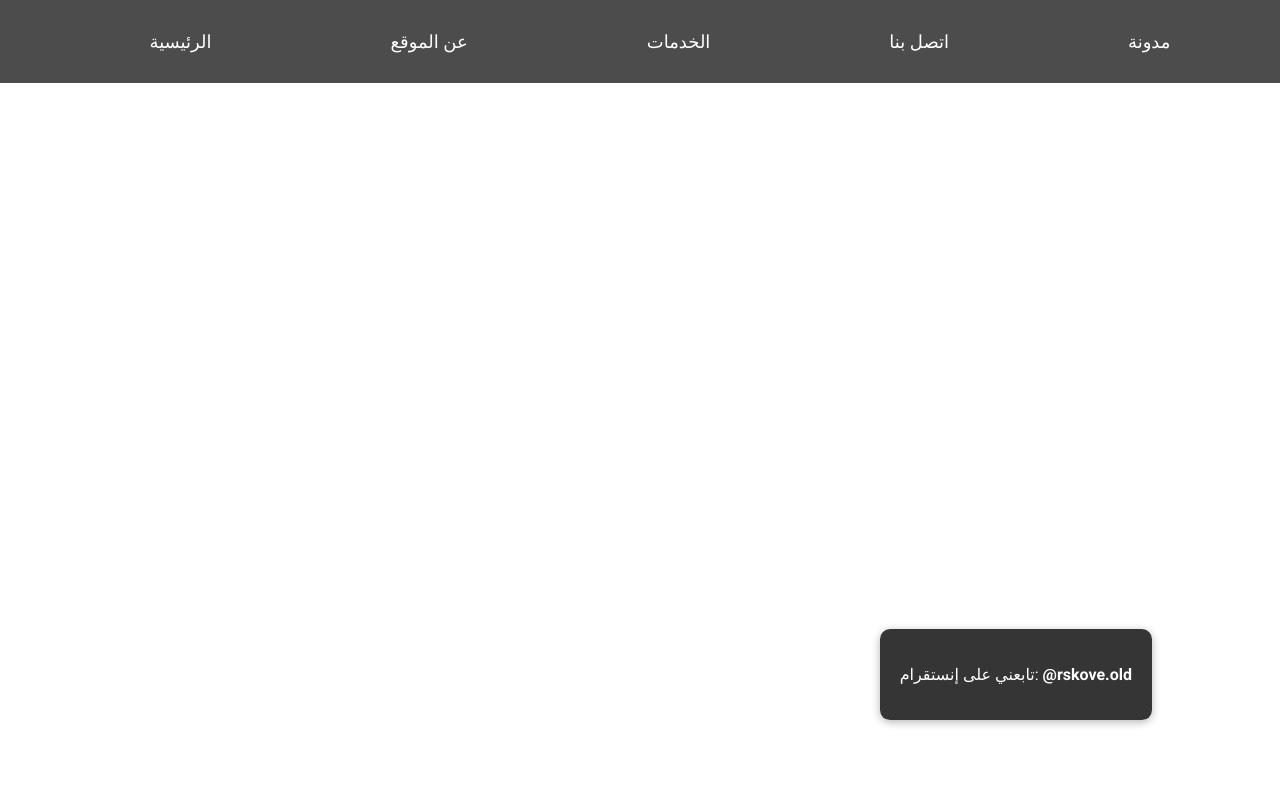
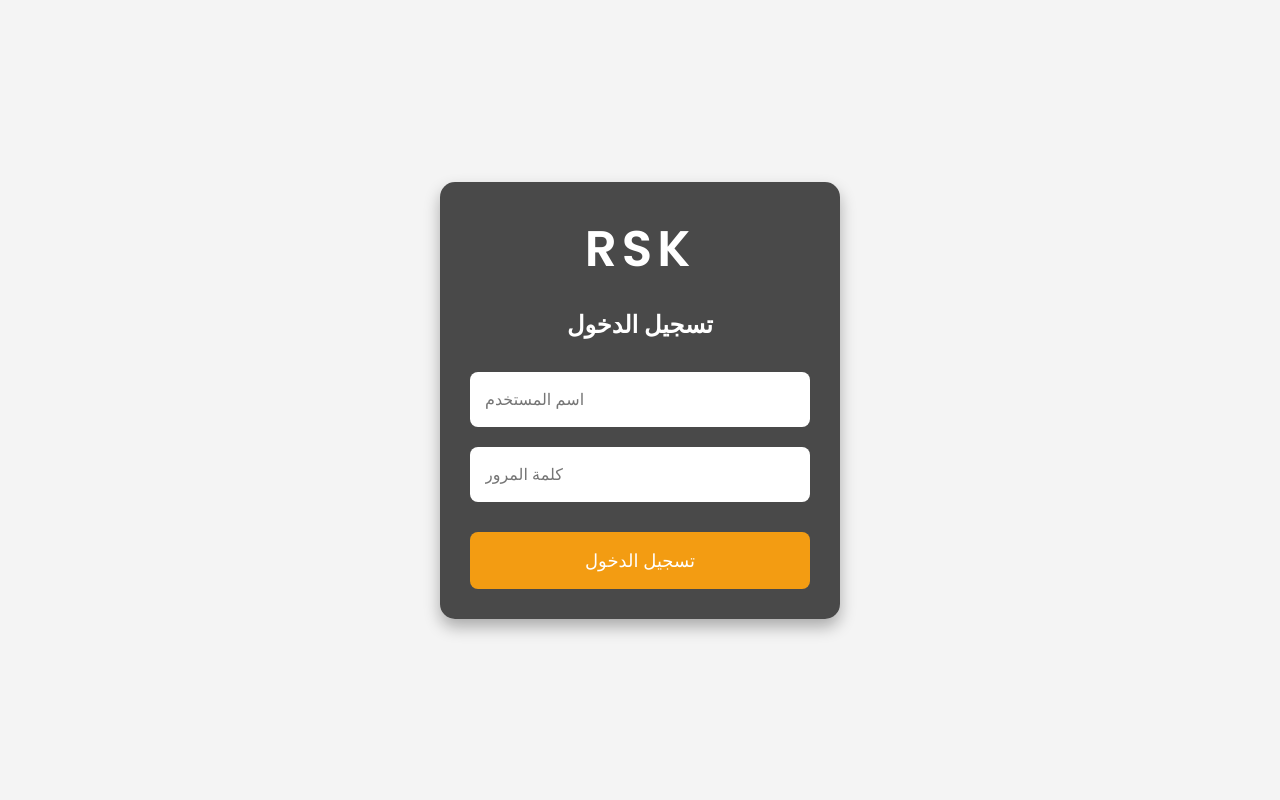
Before and after one commit to trioqx/RSK, a plain HTML site: page index.html in a window 1280 px wide. Shown: the top 800 px of the page. Drawn offline with Linux system fonts and the light colour scheme.

Commit message:
Add files via upload

```diff
--- a/index.html
+++ b/index.html
@@ -3,35 +3,32 @@
 <head>
     <meta charset="UTF-8">
     <meta name="viewport" content="width=device-width, initial-scale=1.0">
-    <title>RSK</title>
-    <link href="https://fonts.googleapis.com/css2?family=Roboto:wght@400;700&display=swap" rel="stylesheet">
+    <title>RSK - تسجيل الدخول</title>
+    <link href="https://fonts.googleapis.com/css2?family=Poppins:wght@400;500;600&display=swap" rel="stylesheet">
     <link rel="stylesheet" href="styles.css">
 </head>
 <body>
-    <!-- الشريط العلوي -->
-    <nav>
-        <ul>
-            <li><a href="#">الرئيسية</a></li>
-            <li><a href="#">عن الموقع</a></li>
-            <li><a href="#">الخدمات</a></li>
-            <li><a href="#">اتصل بنا</a></li>
-            <li><a href="#">مدونة</a></li>
-        </ul>
-    </nav>
 
-    <!-- خلفية الأنمي -->
-    <section class="hero">
-        <h1 class="title">RSK</h1>
-    </section>
-
-    <!-- النافذة المنبثقة - إنستقرام -->
-    <div class="popup">
-        <p>تابعني على إنستقرام: <strong>@rskove.old</strong></p>
+    <div class="header">
+        <div class="time-and-theme">
+            <div id="time" class="time"></div>
+            <button id="theme-toggle" class="theme-toggle">
+                <span id="sun-icon" class="theme-icon">🌞</span>
+                <span id="moon-icon" class="theme-icon">🌙</span>
+            </button>
+        </div>
     </div>
 
-    <!-- الساعة في الزاوية اليمنى -->
-    <div id="clock"></div>
+    <div class="login-container">
+        <h1 id="rsk-text" class="rsk-text">RSK</h1>
+        <h2>تسجيل الدخول</h2>
+        <form action="#" id="login-form">
+            <input type="text" id="username" placeholder="اسم المستخدم" required>
+            <input type="password" id="password" placeholder="كلمة المرور" required>
+            <button type="submit">تسجيل الدخول</button>
+        </form>
+    </div>
 
-    <script src="script.js"></script>
+    <script src="scripts.js"></script>
 </body>
 </html>
--- a/script.js
+++ b/script.js
@@ -1,27 +1,53 @@
-// الساعة الرقمية
-function updateClock() {
+// ساعة حية
+function updateTime() {
+    const timeElement = document.getElementById("time");
     const now = new Date();
-    const hours = now.getHours().toString().padStart(2, '0');
-    const minutes = now.getMinutes().toString().padStart(2, '0');
-    const seconds = now.getSeconds().toString().padStart(2, '0');
+    let hours = now.getHours();
+    let minutes = now.getMinutes();
+    let seconds = now.getSeconds();
+    minutes = minutes < 10 ? "0" + minutes : minutes;
+    seconds = seconds < 10 ? "0" + seconds : seconds;
 
-    document.getElementById('clock').innerText = `${hours}:${minutes}:${seconds}`;
+    timeElement.textContent = hours + ":" + minutes + ":" + seconds;
 }
 
-setInterval(updateClock, 1000);
+// تحديث الساعة كل ثانية
+setInterval(updateTime, 1000);
 
-// إظهار النافذة المنبثقة
-setTimeout(() => {
-    document.querySelector('.popup').style.display = 'block';
-    document.querySelector('.popup').style.opacity = '1';
-}, 3000); // ظهور النافذة بعد 3 ثوان
+// إضافة الأنميشن لكلمة "RSK"
+document.addEventListener("DOMContentLoaded", () => {
+    const rskText = document.getElementById("rsk-text");
+    const letters = rskText.textContent.split("");
+    rskText.innerHTML = "";
 
-// تأثيرات التمرير
-window.addEventListener('scroll', () => {
-    const sections = document.querySelectorAll('section');
-    sections.forEach(section => {
-        if (window.scrollY + window.innerHeight > section.offsetTop) {
-            section.classList.add('visible');
-        }
+    letters.forEach((letter, index) => {
+        const span = document.createElement("span");
+        span.textContent = letter;
+        span.style.animationDelay = `${index * 0.1}s`;
+        rskText.appendChild(span);
     });
 });
+
+// التبديل بين الوضع النهاري والوضع الليلي
+const themeToggleButton = document.getElementById("theme-toggle");
+const moonIcon = document.getElementById("moon-icon");
+const sunIcon = document.getElementById("sun-icon");
+
+themeToggleButton.addEventListener("click", () => {
+    document.body.classList.toggle("dark-mode");
+    moonIcon.style.display = moonIcon.style.display === "none" ? "inline" : "none";
+    sunIcon.style.display = sunIcon.style.display === "none" ? "inline" : "none";
+});
+
+// التفاعل مع النموذج
+document.getElementById("login-form").addEventListener("submit", function(event) {
+    event.preventDefault();
+    const username = document.getElementById("username").value;
+    const password = document.getElementById("password").value;
+
+    if (username === "user" && password === "password") {
+        alert("تم تسجيل الدخول بنجاح!");
+    } else {
+        alert("اسم المستخدم أو كلمة المرور غير صحيحة.");
+    }
+});
--- a/styles.css
+++ b/styles.css
@@ -1,141 +1,155 @@
-/* إعدادات عامة */
-body {
-    font-family: 'Roboto', sans-serif;
+/* إضافة بعض الأساسيات */
+* {
     margin: 0;
     padding: 0;
     box-sizing: border-box;
-    overflow-x: hidden;
+    font-family: 'Poppins', sans-serif;
 }
 
-/* الشريط العلوي */
-nav {
-    position: fixed;
-    top: 0;
-    left: 0;
-    right: 0;
-    background-color: rgba(0, 0, 0, 0.7);
-    padding: 15px 20px;
-    z-index: 10;
-    transition: all 0.3s ease;
-}
-
-nav ul {
-    list-style: none;
-    display: flex;
-    justify-content: space-around;
-}
-
-nav ul li {
-    display: inline;
-}
-
-nav ul li a {
-    color: white;
-    text-decoration: none;
-    font-size: 18px;
-    transition: all 0.3s ease;
-}
-
-nav ul li a:hover {
-    color: #f0f0f0;
-    text-shadow: 0 0 10px rgba(255, 255, 255, 0.8);
-}
-
-/* خلفية الأنمي */
-.hero {
-    background: url('your-anime-image.jpg') no-repeat center center;
-    background-size: cover;
-    height: 100vh;
+body {
+    background: #f4f4f4;
     display: flex;
     justify-content: center;
     align-items: center;
-    color: white;
-    font-size: 6rem;
-    text-shadow: 2px 2px 6px rgba(0, 0, 0, 0.7);
-    animation: heroAnimation 10s infinite alternate;
+    height: 100vh;
+    overflow: hidden;
+    transition: background-color 0.3s ease;
 }
 
-/* التأثيرات على النص */
-@keyframes heroAnimation {
-    0% {
-        transform: translateY(0);
-        opacity: 1;
-    }
-    50% {
-        transform: translateY(-20px);
-        opacity: 0.8;
-    }
-    100% {
-        transform: translateY(0);
-        opacity: 1;
-    }
+/* تصميم الهيدر */
+.header {
+    position: absolute;
+    top: 10px;
+    left: 50%;
+    transform: translateX(-50%);
+    display: flex;
+    justify-content: space-between;
+    width: 100%;
+    padding: 10px 20px;
 }
 
-/* النافذة المنبثقة */
-.popup {
-    position: fixed;
-    bottom: 10%;
-    right: 10%;
-    background-color: rgba(0, 0, 0, 0.8);
-    color: white;
-    padding: 20px;
-    border-radius: 10px;
-    box-shadow: 0 2px 10px rgba(0, 0, 0, 0.3);
-    display: none;
-    opacity: 0;
-    animation: popupAnimation 3s forwards;
+/* التصميم الزمني (الساعة) */
+.time-and-theme {
+    display: flex;
+    align-items: center;
 }
 
-@keyframes popupAnimation {
-    0% {
-        opacity: 0;
-        transform: translateY(20px);
-    }
-    100% {
-        opacity: 1;
-        transform: translateY(0);
-    }
+.time {
+    font-size: 18px;
+    color: #333;
+    margin-right: 15px;
 }
 
-/* الساعة الرقمية */
-#clock {
-    position: fixed;
-    top: 10px;
-    right: 20px;
-    font-size: 2rem;
-    color: white;
-    font-weight: bold;
+.theme-toggle {
+    background-color: transparent;
+    border: none;
+    font-size: 24px;
+    cursor: pointer;
 }
 
-/* إضافة تأثيرات متقدمة */
-@keyframes fadeIn {
-    from { opacity: 0; }
-    to { opacity: 1; }
+.theme-icon {
+    display: none;
 }
 
-/* أنيمشن عند التمرير */
-section {
-    opacity: 0;
-    animation: fadeIn 2s forwards;
-    margin-top: 100vh;
+button:focus {
+    outline: none;
 }
 
-section.visible {
-    opacity: 1;
+/* تصميم نموذج تسجيل الدخول */
+.login-container {
+    background: rgba(0, 0, 0, 0.7);
+    color: white;
+    padding: 30px;
+    border-radius: 15px;
+    width: 400px;
+    text-align: center;
+    box-shadow: 0 8px 16px rgba(0, 0, 0, 0.3);
+    opacity: 0;
+    animation: fadeIn 1.5s forwards;
 }
 
-/* تأثيرات على الصفحة */
-body {
-    animation: fadeIn 2s ease-out;
+h1 {
+    font-size: 50px;
+    margin-bottom: 20px;
+    color: #fff;
+    font-weight: 600;
+    letter-spacing: 5px;
+    display: inline-block;
 }
 
-/* تأثرات إضافية */
-* {
-    box-sizing: border-box;
-    transition: all 0.3s ease;
+h2 {
+    color: #fff;
+    font-size: 24px;
+    margin-bottom: 20px;
 }
 
-a:hover {
-    transform: scale(1.1);
-    text-decoration: underline;
+/* الحركة المخصصة لرسوم الكلمات */
+@keyframes fadeIn {
+    0% { opacity: 0; transform: translateY(30px); }
+    100% { opacity: 1; transform: translateY(0); }
 }
+
+input {
+    width: 100%;
+    padding: 15px;
+    margin: 10px 0;
+    border: none;
+    border-radius: 8px;
+    font-size: 16px;
+}
+
+input:focus {
+    outline: none;
+    border: 2px solid #f39c12;
+}
+
+button {
+    background-color: #f39c12;
+    color: white;
+    padding: 15px 30px;
+    border: none;
+    border-radius: 8px;
+    font-size: 18px;
+    cursor: pointer;
+    width: 100%;
+    margin-top: 20px;
+    transition: 0.3s;
+}
+
+button:hover {
+    background-color: #e67e22;
+}
+
+/* الأنميشن لكلمة RSK */
+.rsk-text span {
+    display: inline-block;
+    opacity: 0;
+    animation: fadeInLetter 0.5s forwards;
+}
+
+@keyframes fadeInLetter {
+    0% { opacity: 0; transform: translateY(30px); }
+    100% { opacity: 1; transform: translateY(0); }
+}
+
+/* الوضع الليلي */
+body.dark-mode {
+    background-color: #333;
+    color: white;
+}
+
+body.dark-mode .login-container {
+    background: rgba(0, 0, 0, 0.9);
+}
+
+body.dark-mode .time {
+    color: white;
+}
+
+body.dark-mode #sun-icon {
+    display: none;
+}
+
+body.dark-mode #moon-icon {
+    display: inline;
+}
```
